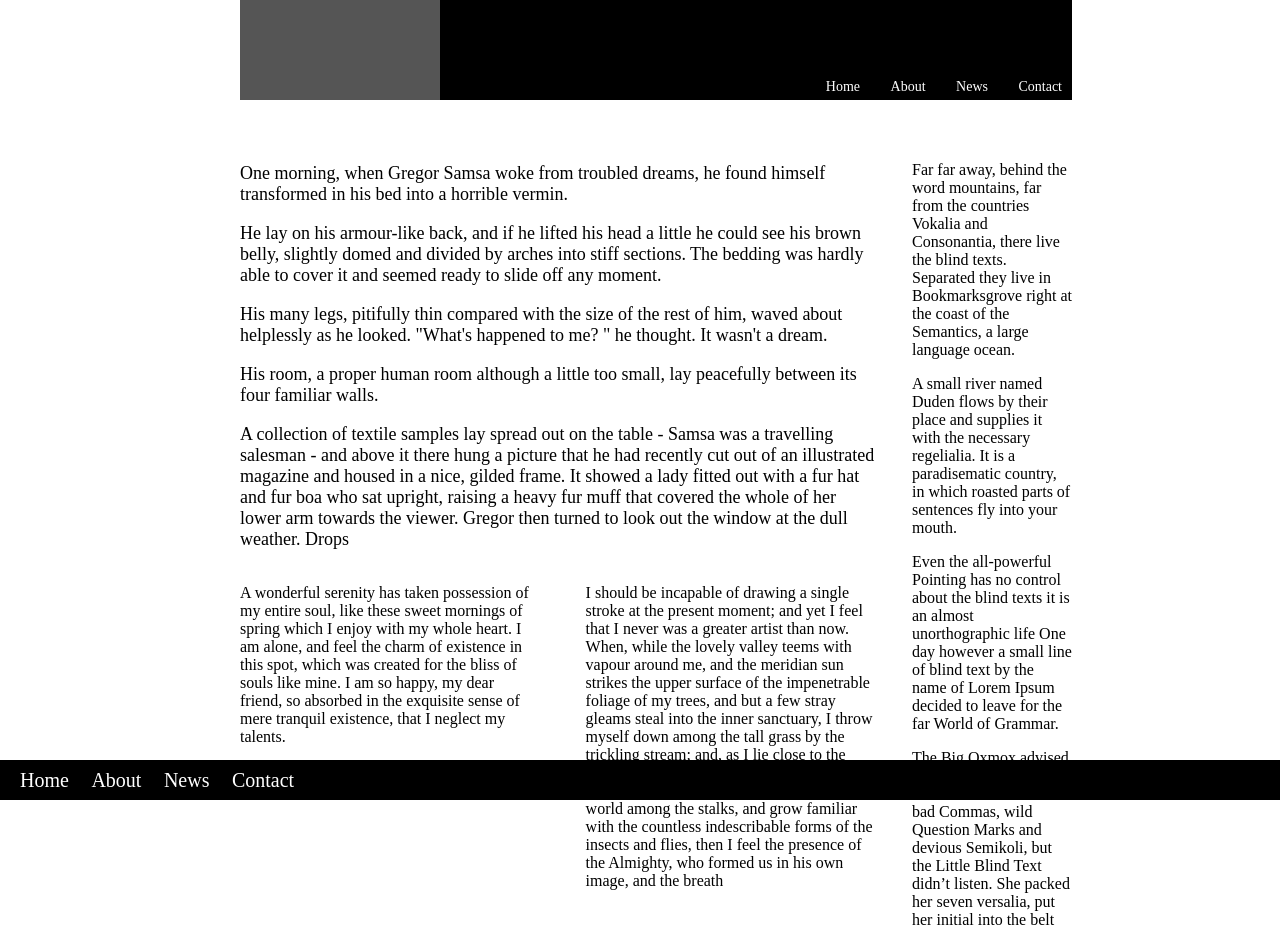
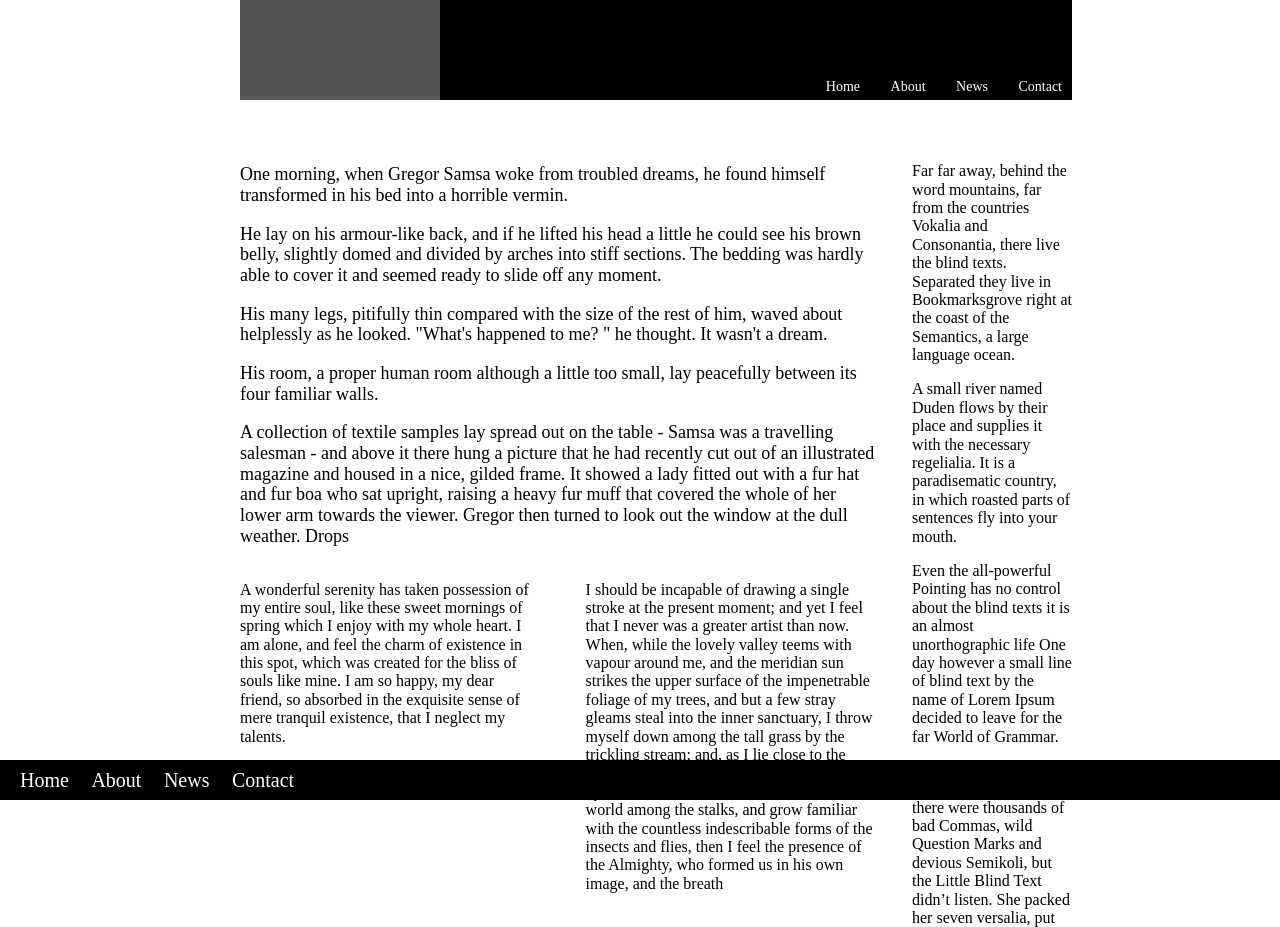
Before and after one commit to oiler/html, a website: page index.html in a window 1280 px wide. Shown: the top 927 px of the page. Drawn offline with nearby package versions, Linux system fonts and the light colour scheme; files that its build step writes are made by us from their sources.

Commit message:
add normalize css

```diff
--- a/dev/css/styles.scss
+++ b/dev/css/styles.scss
@@ -1,3 +1,5 @@
+@import 'normalize';
+
 /** UTILITIES **/
 /* responsive media */
 img, video, audio { max-width:100%; height:auto; }
```
Also changed, not shown: dev/css/normalize.css (added).
